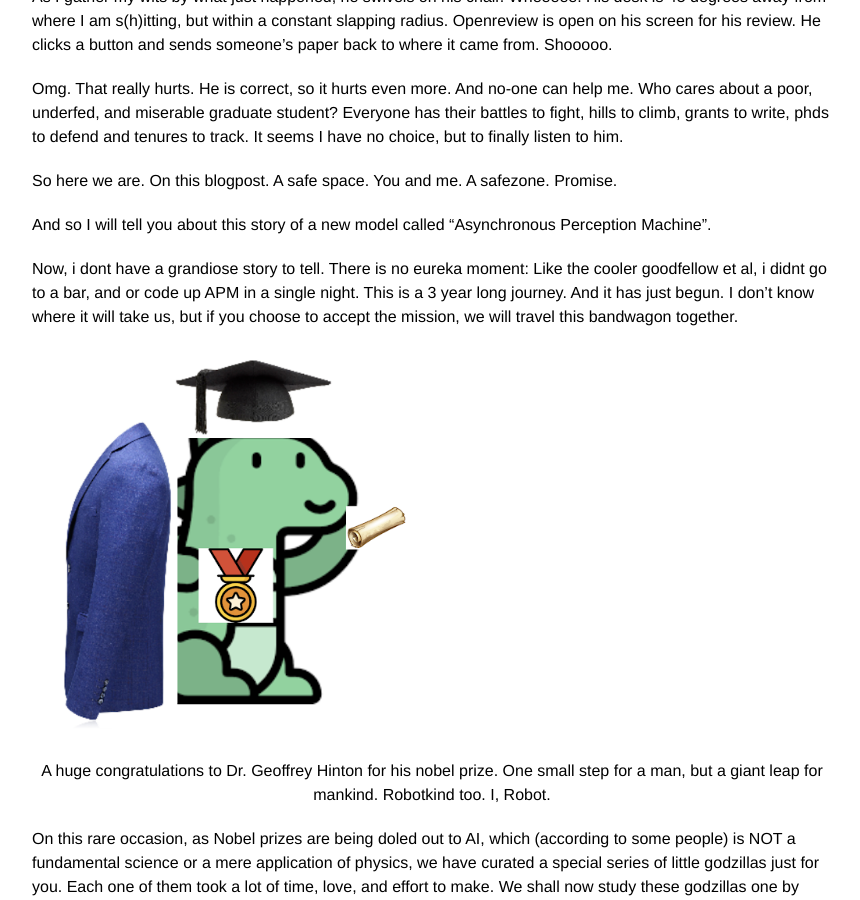
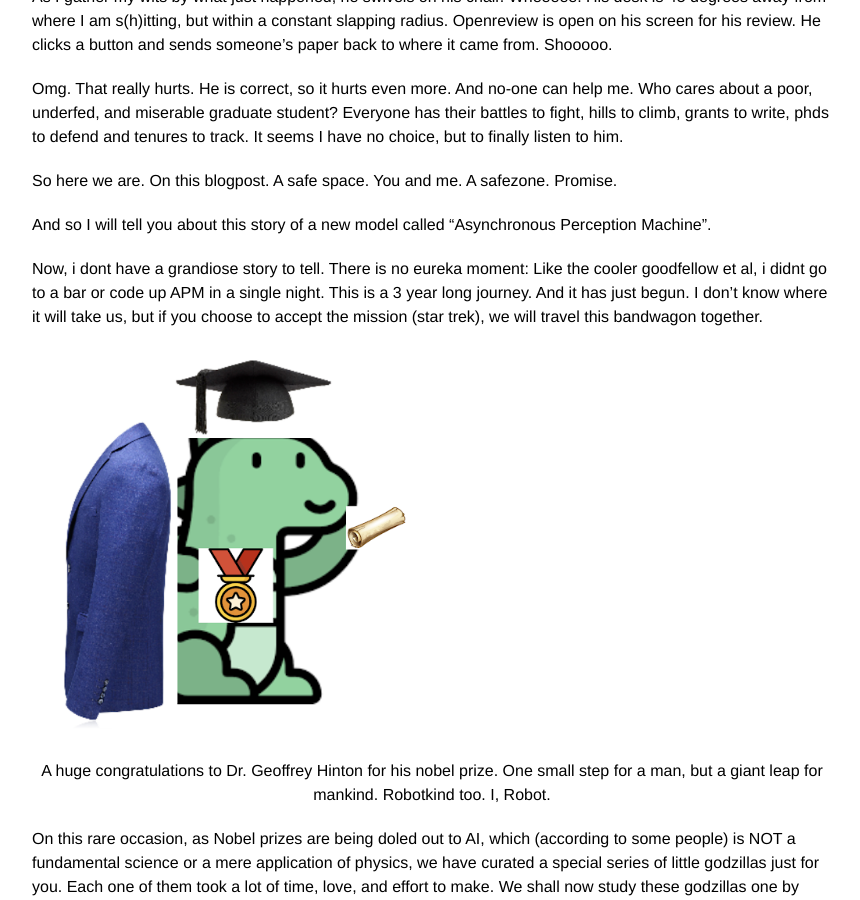
Before and after one commit to rajatmodi62/rajatmodi62.github.io, a Jekyll site: the page built from _posts/2024-10-26-hinton_apm.md, in a window 1280 px wide and 900 px high, scrolled down 1246 px. Shown: the whole window, without its empty margins (208-1068 px from the left). Built offline with Jekyll 4.4.1, drawn with Linux system fonts in a browser that asks for light colours; comment, search, counter and statistics services are not loaded.

Commit message:
soft link blog

```diff
--- a/_posts/2024-10-26-hinton_apm.md
+++ b/_posts/2024-10-26-hinton_apm.md
@@ -32,7 +32,7 @@ So here we are. On this blogpost. A safe space. You and me. A safezone. Promise.
 
 And so I will tell  you about this story  of a new model called "Asynchronous Perception Machine".
 
-Now, i dont have a grandiose story to tell. There is no eureka moment: Like the cooler goodfellow et al, i didnt go to a bar, and or code up APM in a single night. This is a 3 year long journey. And it has just begun. I don't know where it will take us, but if you choose to accept the mission, we will travel this bandwagon together.
+Now, i dont have a grandiose story to tell. There is no eureka moment: Like the cooler goodfellow et al, i didnt go to a bar or code up APM in a single night. This is a 3 year long journey. And it has just begun. I don't know where it will take us, but if you choose to accept the mission (star trek), we will travel this bandwagon together.
 
 
 
```
